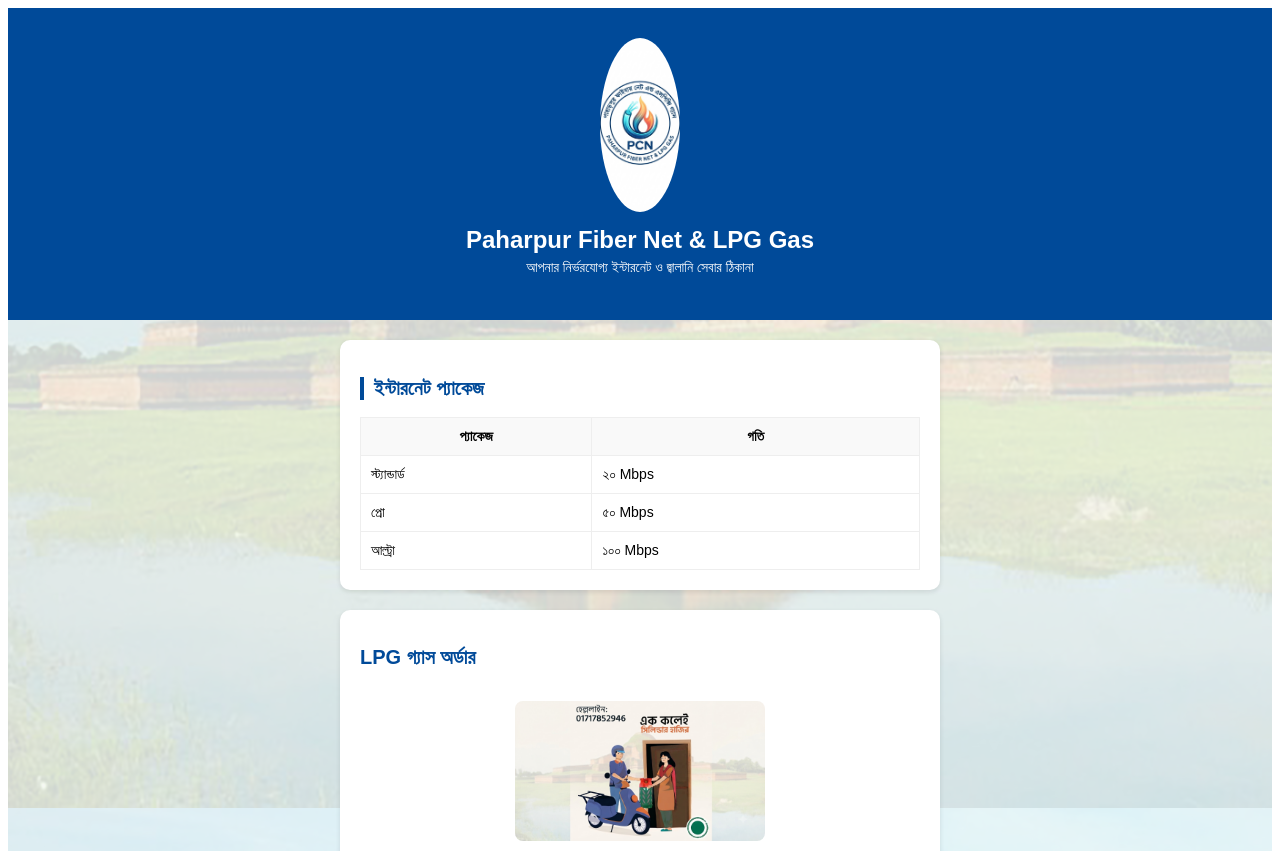
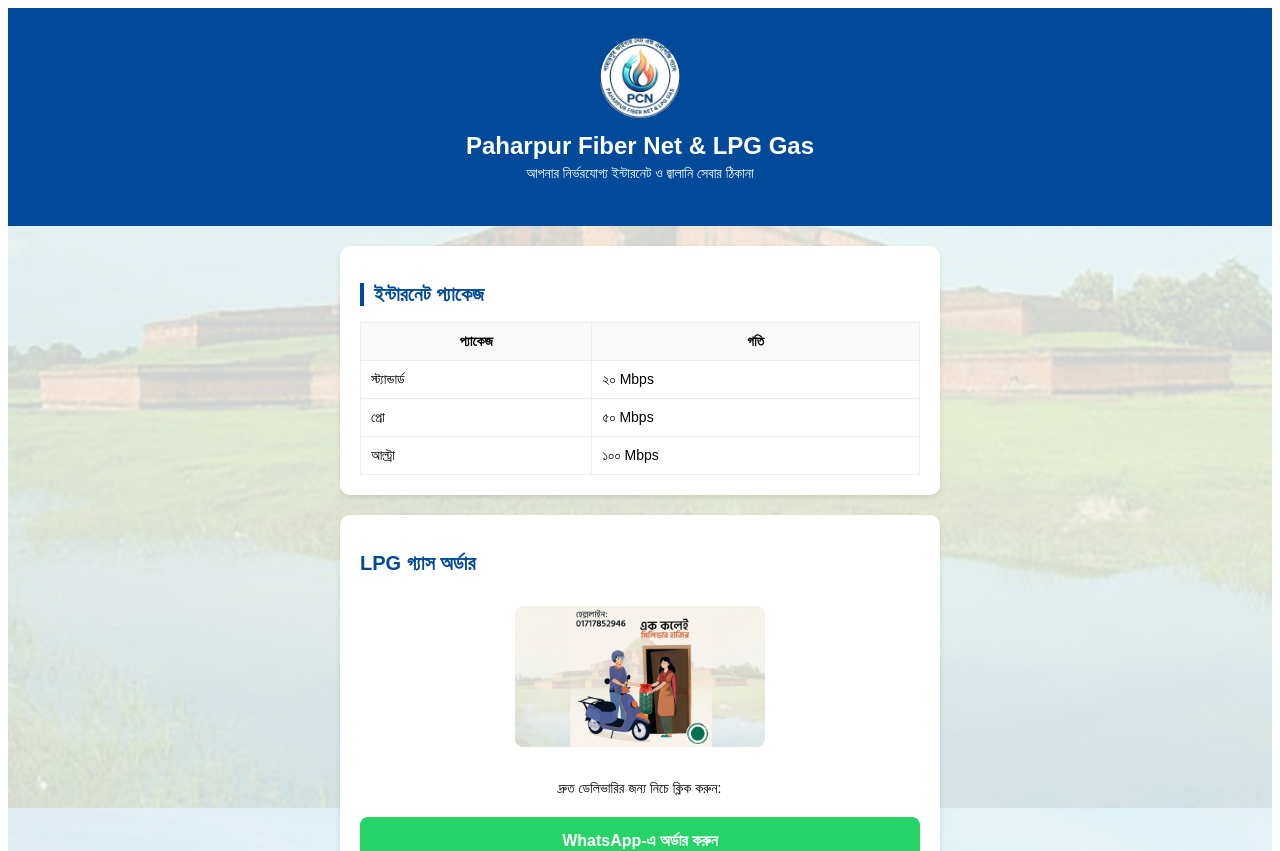
Before and after one commit to pfn3131-wq/paharpur-website, a Next.js app: page / in a window 1280 px wide. Shown: the top 851 px of the page. Built offline with nearby package versions, Linux system fonts and the light colour scheme.

Commit message:
Update page.tsx

```diff
--- a/app/page.tsx
+++ b/app/page.tsx
@@ -8,9 +8,7 @@
       minHeight: '100vh',
       paddingBottom: '20px',
       position: 'relative',
-      // এখানে ব্যাকগ্রাউন্ড ইমেজটি সরাসরি সেট করা হলো
       backgroundImage: 'url("/Paharpur-buddhist-vihara.jpg")',
-
       backgroundSize: 'cover',
       backgroundPosition: 'center',
       backgroundAttachment: 'fixed'
@@ -23,19 +21,20 @@
         left: 0,
         width: '100%',
         height: '100%',
-        backgroundColor: 'rgba(244, 247, 246, 0.85)', // এখানে কালার ও জাপসা ভাব নিয়ন্ত্রণ করা হয়েছে
+        backgroundColor: 'rgba(244, 247, 246, 0.85)',
         zIndex: 0
       }} />
 
       {/* মেইন কন্টেন্ট */}
       <div style={{ position: 'relative', zIndex: 1 }}>
         <header style={{ backgroundColor: '#004a99', color: 'white', padding: '30px 20px', textAlign: 'center' }}>
-          <img src="/pcn-logo.png" alt="Paharpur Logo" style={{ width: '80px', marginBottom: '10px', borderRadius: '50%', backgroundColor: 'white' }} />
+          <img src="/pcn-logo.png" alt="Paharpur Logo" style={{ width: '80px', height: '80px', marginBottom: '10px', borderRadius: '50%', backgroundColor: 'white', objectFit: 'cover' }} />
           <h1 style={{ margin: '0', fontSize: '24px' }}>Paharpur Fiber Net & LPG Gas</h1>
           <p style={{ marginTop: '5px', fontSize: '14px' }}>আপনার নির্ভরযোগ্য ইন্টারনেট ও জ্বালানি সেবার ঠিকানা</p>
         </header>
 
         <main style={{ maxWidth: '600px', margin: '20px auto', padding: '0 15px' }}>
+          {/* ইন্টারনেট প্যাকেজ সেকশন */}
           <section style={{ backgroundColor: 'white', padding: '20px', borderRadius: '10px', boxShadow: '0 2px 5px rgba(0,0,0,0.1)', marginBottom: '20px' }}>
             <h2 style={{ color: '#004a99', borderLeft: '4px solid #004a99', paddingLeft: '10px', fontSize: '20px' }}>ইন্টারনেট প্যাকেজ</h2>
             <table style={{ width: '100%', borderCollapse: 'collapse', marginTop: '15px', fontSize: '14px' }}>
@@ -53,6 +52,7 @@
             </table>
           </section>
 
+          {/* LPG অর্ডার সেকশন */}
           <section style={{ backgroundColor: 'white', padding: '20px', borderRadius: '10px', boxShadow: '0 2px 5px rgba(0,0,0,0.1)', marginBottom: '20px', textAlign: 'center' }}>
             <h2 style={{ color: '#004a99', textAlign: 'left', fontSize: '20px' }}>LPG গ্যাস অর্ডার</h2>
             <img src="/lpg.png" alt="LPG Cylinder" style={{ width: '100%', maxWidth: '250px', margin: '15px 0', borderRadius: '8px' }} />
@@ -60,6 +60,7 @@
             <a href="https://wa.me/8801717852946?text=হ্যালো, আমি এলপিজি গ্যাস সিলিন্ডার অর্ডার করতে চাই।" target="_blank" rel="noopener noreferrer" style={{ display: 'block', padding: '15px', backgroundColor: '#25D366', color: 'white', textDecoration: 'none', borderRadius: '8px', fontWeight: 'bold', fontSize: '16px' }}>WhatsApp-এ অর্ডার করুন</a>
           </section>
 
+          {/* যোগাযোগ সেকশন */}
           <section style={{ backgroundColor: 'white', padding: '20px', borderRadius: '10px', boxShadow: '0 2px 5px rgba(0,0,0,0.1)' }}>
             <h2 style={{ color: '#004a99', fontSize: '20px' }}>যোগাযোগ</h2>
             <p style={{ fontSize: '14px' }}>ঠিকানা: পাহাড়পুর<br />হেল্পলাইন: <strong>০১৭১৭৮৫২৯৪৬, ০১৩৩৬৫৭০৯৩৬</strong></p>
```
